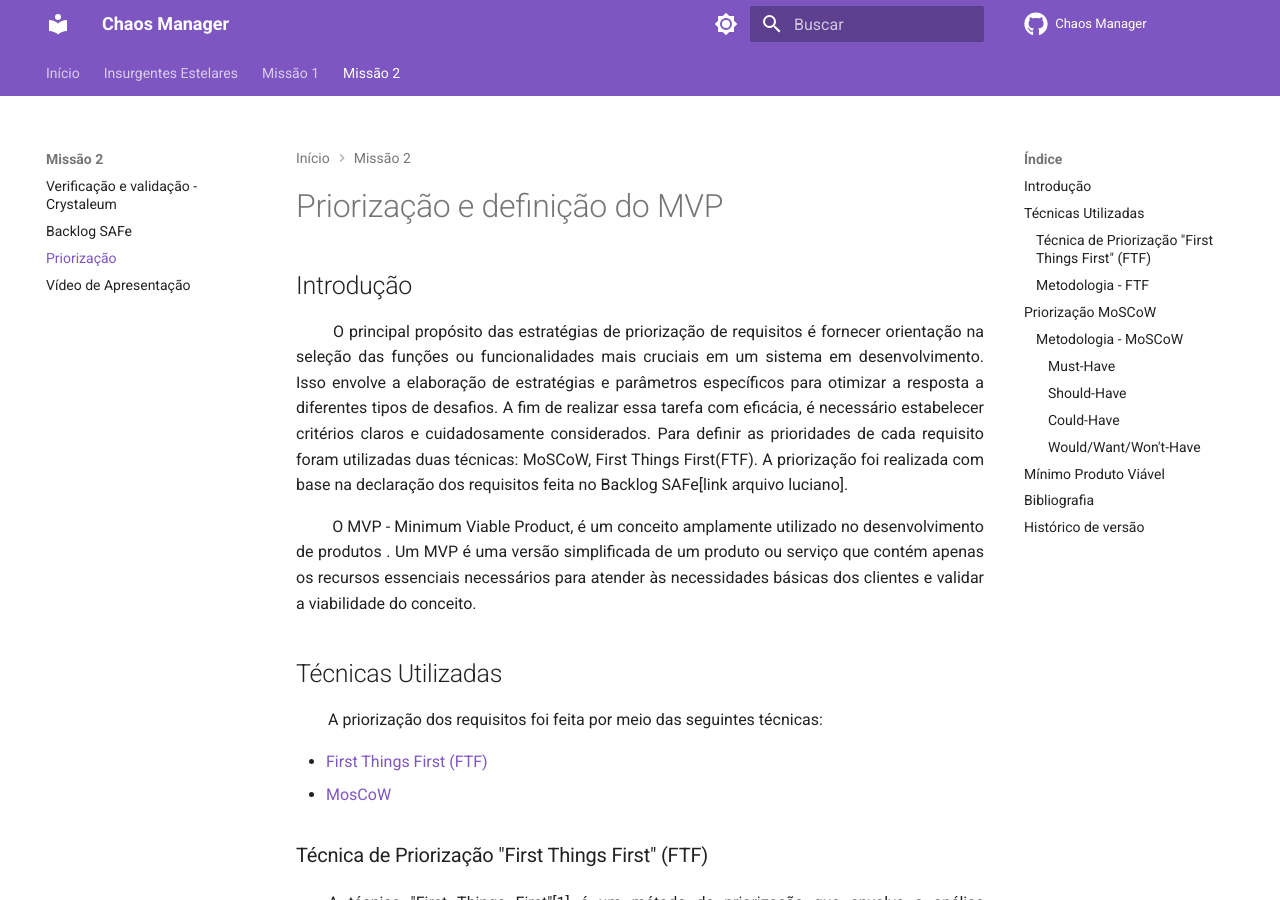
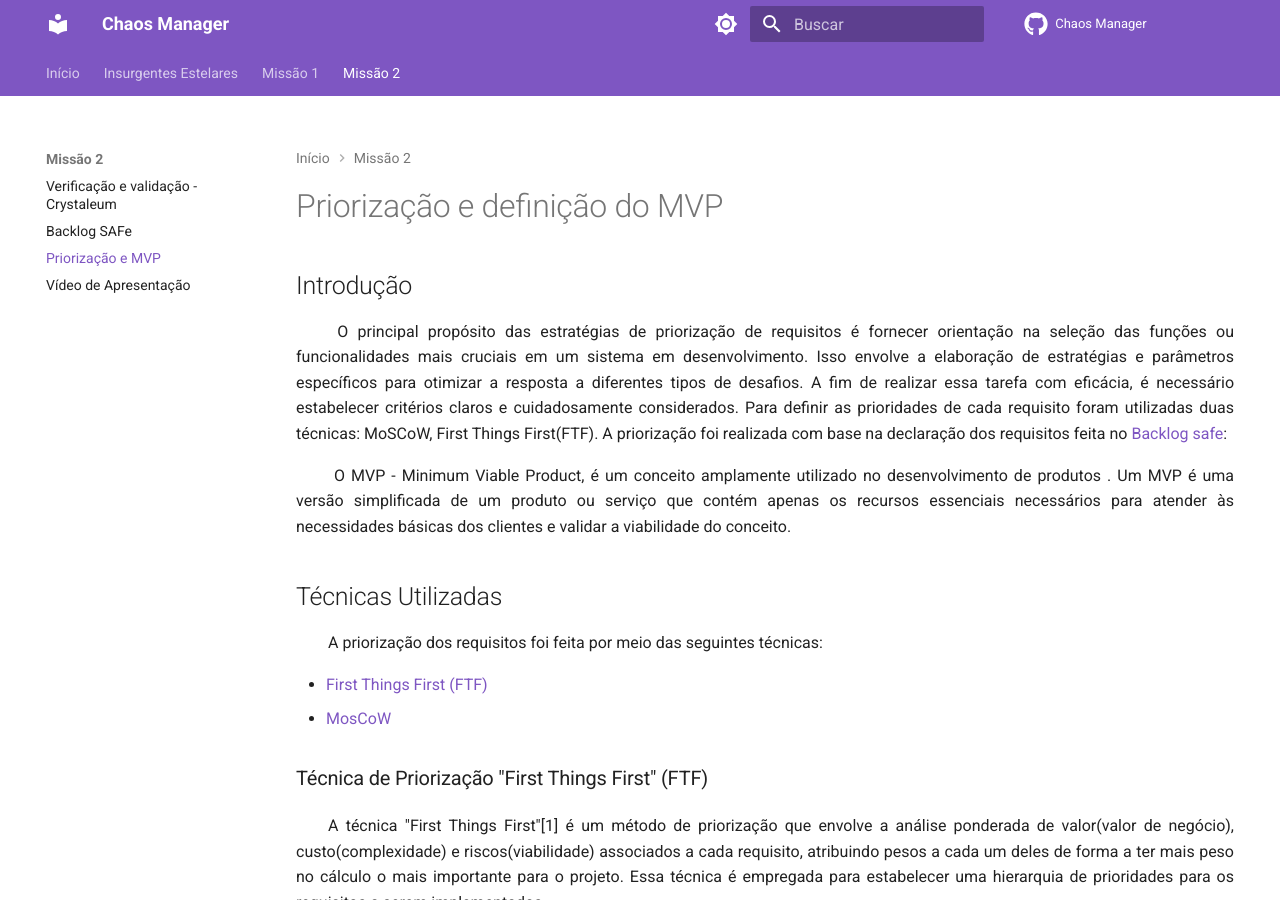
Before and after one commit to mdsreq-fga-unb/2023.2-ChaosManager, an MkDocs documentation site: the page built from docs/priorizacaoMVPSafe.md, in a window 1280 px wide and 900 px high. Built offline with MkDocs 1.6.1 and Material for MkDocs 9.7.7, drawn with Linux system fonts in a browser that asks for light colours; comment, search, counter and statistics services are not loaded.

Commit message:
Corrige priorização

```diff
--- a/docs/priorizacaoMVPSafe.md
+++ b/docs/priorizacaoMVPSafe.md
@@ -1,7 +1,12 @@
+---
+hide:
+  - toc
+---
+
 # Priorização e definição do MVP
 
 ## Introdução
-<p align="justify">&emsp;&emsp; O principal propósito das estratégias de priorização de requisitos é fornecer orientação na seleção das funções ou funcionalidades mais cruciais em um sistema em desenvolvimento. Isso envolve a elaboração de estratégias e parâmetros específicos para otimizar a resposta a diferentes tipos de desafios. A fim de realizar essa tarefa com eficácia, é necessário estabelecer critérios claros e cuidadosamente considerados. Para definir as prioridades de cada requisito foram utilizadas duas técnicas: MoSCoW, First Things First(FTF). A priorização foi realizada com base na declaração dos requisitos feita no Backlog SAFe[link arquivo luciano].</p>
+<p align="justify">&emsp;&emsp; O principal propósito das estratégias de priorização de requisitos é fornecer orientação na seleção das funções ou funcionalidades mais cruciais em um sistema em desenvolvimento. Isso envolve a elaboração de estratégias e parâmetros específicos para otimizar a resposta a diferentes tipos de desafios. A fim de realizar essa tarefa com eficácia, é necessário estabelecer critérios claros e cuidadosamente considerados. Para definir as prioridades de cada requisito foram utilizadas duas técnicas: MoSCoW, First Things First(FTF). A priorização foi realizada com base na declaração dos requisitos feita no <a href="https://mdsreq-fga-unb.github.io/2023.2-ChaosManager/backlog/">Backlog safe</a>: </p>
 
 <p align="justify">&emsp;&emsp; O MVP - Minimum Viable Product, é um conceito amplamente utilizado no desenvolvimento de produtos . Um MVP é uma versão simplificada de um produto ou serviço que contém apenas os recursos essenciais necessários para atender às necessidades básicas dos clientes e validar a viabilidade do conceito. </p>
 
--- a/mkdocs.yml
+++ b/mkdocs.yml
@@ -57,7 +57,7 @@ nav:
   - Missão 2:
     - Verificação e validação - Crystaleum: verEval.md
     - Backlog SAFe: backlog.md
-    - Priorização : priorizacaoMVPSafe.md
+    - Priorização e MVP: priorizacaoMVPSafe.md
     - Vídeo de Apresentação: entregas2.md
 
 
```
